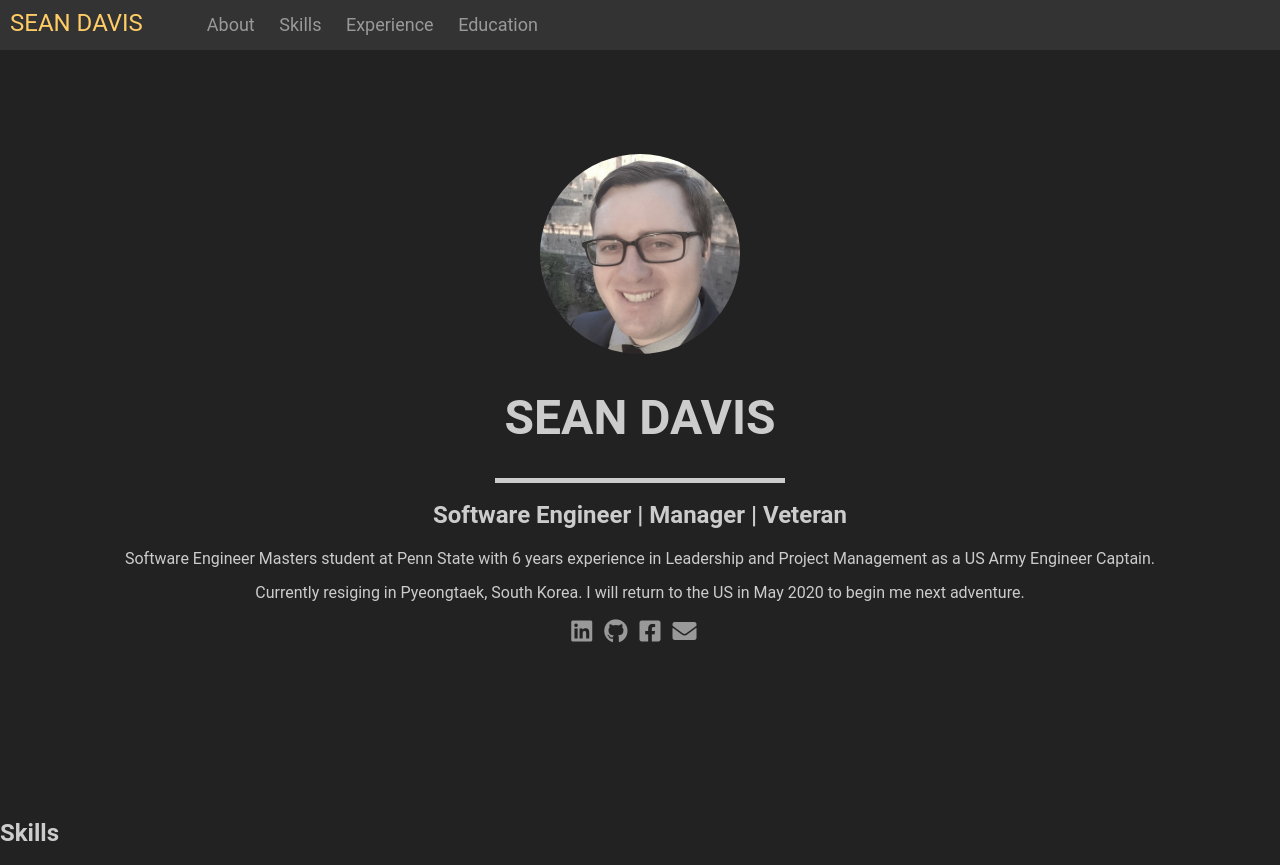
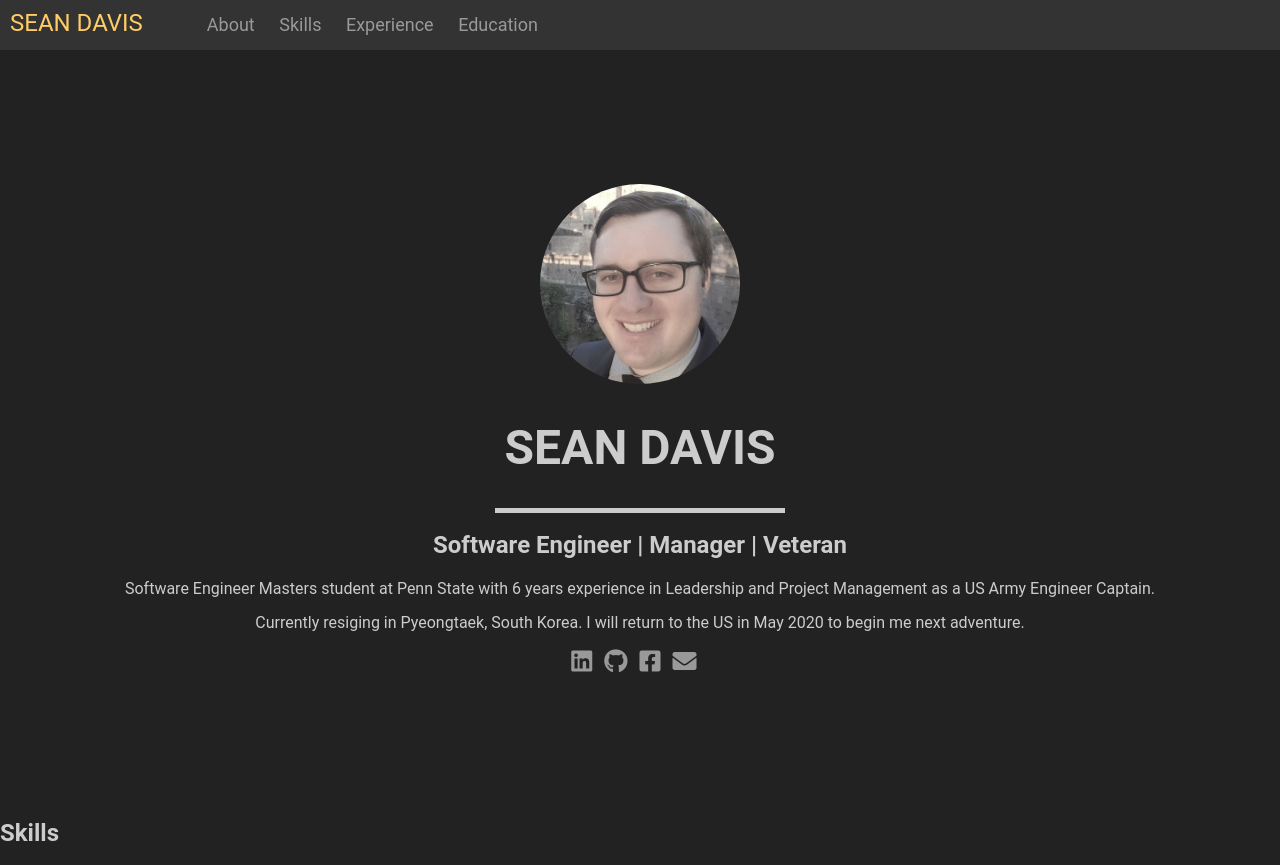
Before and after one commit to daleran/seandavis.dev, a PHP site: page / in a window 1280 px wide. Shown: the top 865 px of the page. Run offline with PHP 8.4, Linux system fonts and the light colour scheme; some libraries are stand-ins or nearby versions.

Commit message:
fixed padding on banner

```diff
--- a/css/main.css
+++ b/css/main.css
@@ -32,6 +32,7 @@ body {
   align-items: center;
   align-content: center;
   text-align: center;
+  padding-top: 60px;
 }
 
 .line{
@@ -40,8 +41,7 @@ body {
   height: 5px;
 }
 
-.centered
-{
+.centered{
   margin-left: auto;
   margin-right: auto;
   float: none;
```
